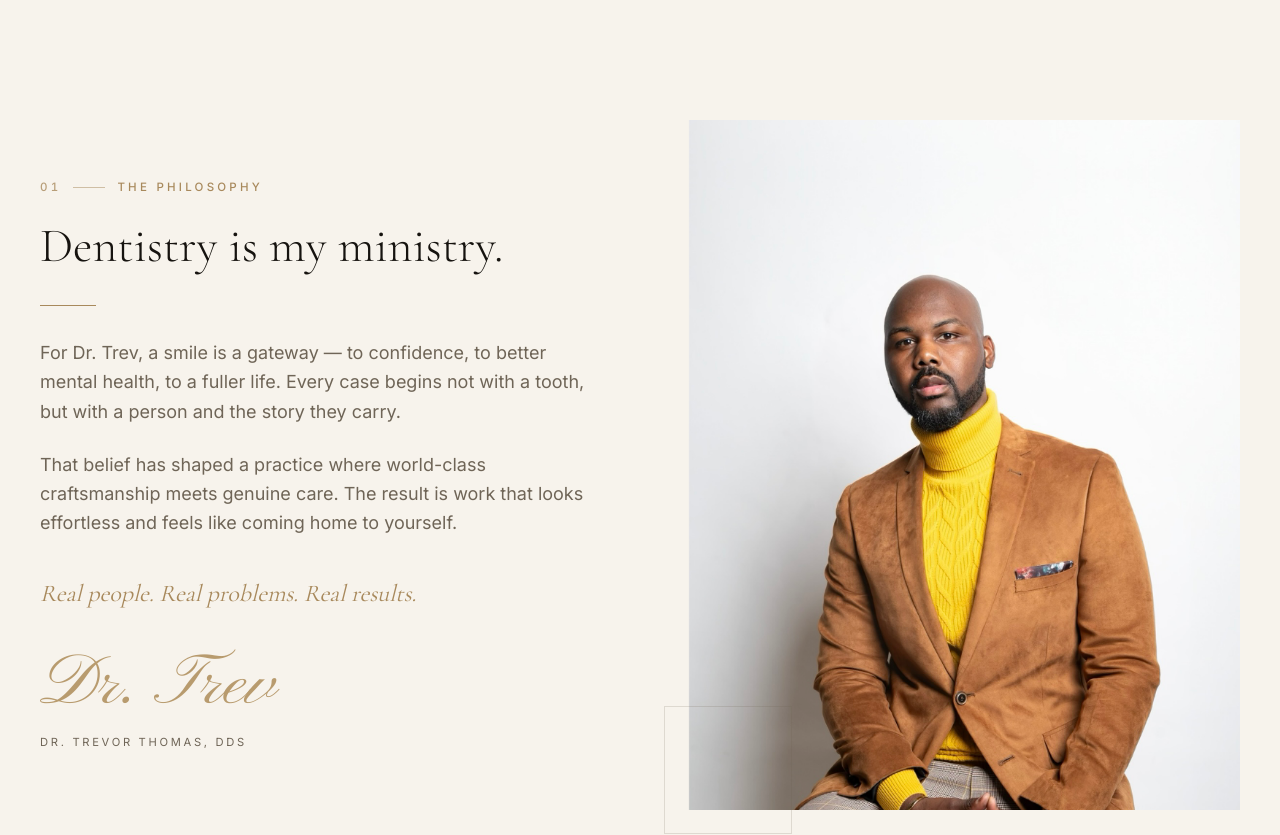
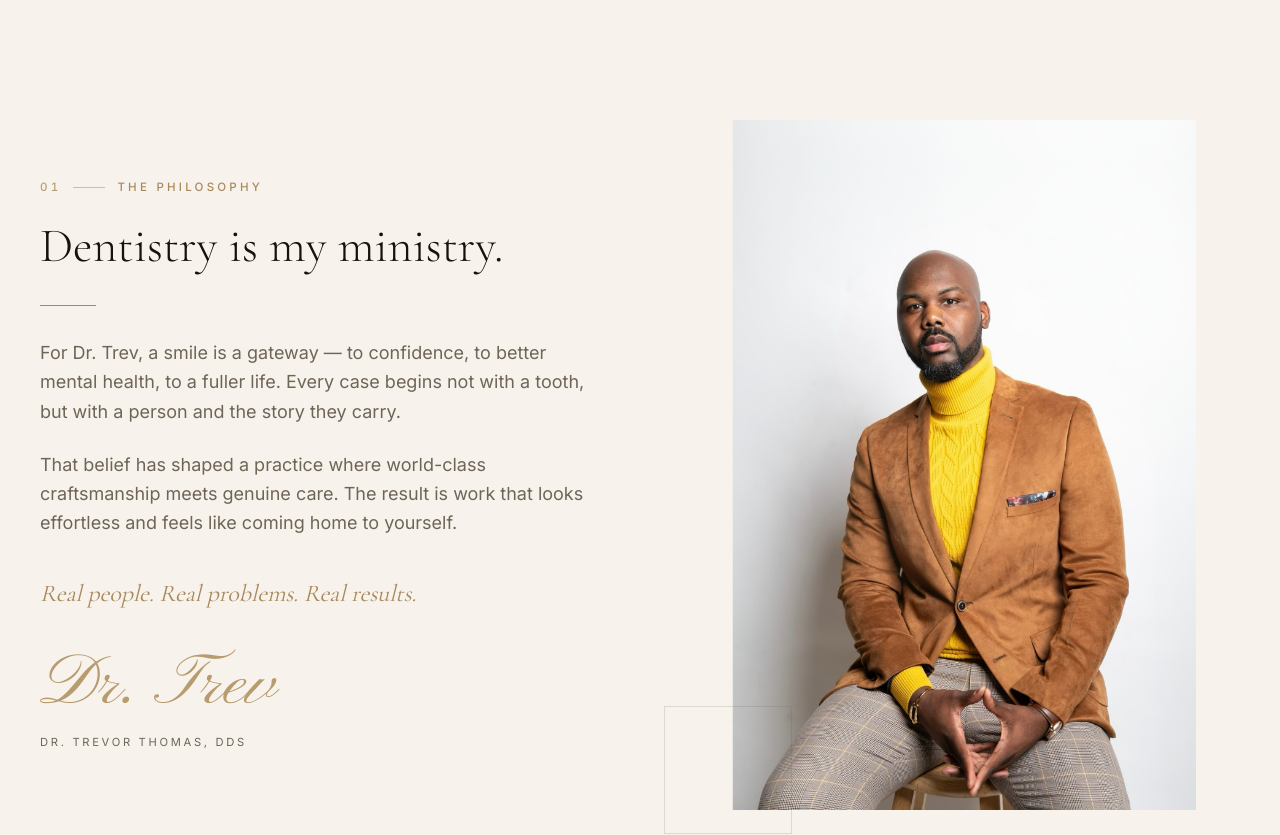
Before and after one commit to barranaai/TBT, a Next.js app: page / in a window 1280 px wide. Shown: the part 840-1675 px from the top of the page. Built offline with nearby package versions, Linux system fonts and the light colour scheme; grey boxes are pictures that could not be loaded.

Commit message:
portrait image

```diff
--- a/app/components/Philosophy.tsx
+++ b/app/components/Philosophy.tsx
@@ -47,7 +47,7 @@ export default function Philosophy() {
                 alt="Dr. Trevor J. Thomas, DDS"
                 fill
                 sizes="(min-width: 1024px) 40vw, 100vw"
-                className="object-cover object-top transition-transform duration-[1.4s] ease-[cubic-bezier(0.16,1,0.3,1)] group-hover:scale-105"
+                className="object-contain transition-transform duration-[1.4s] ease-[cubic-bezier(0.16,1,0.3,1)] group-hover:scale-105"
               />
             </div>
             <div className="absolute -bottom-6 -left-6 hidden h-32 w-32 border border-gold/40 lg:block" />
```
